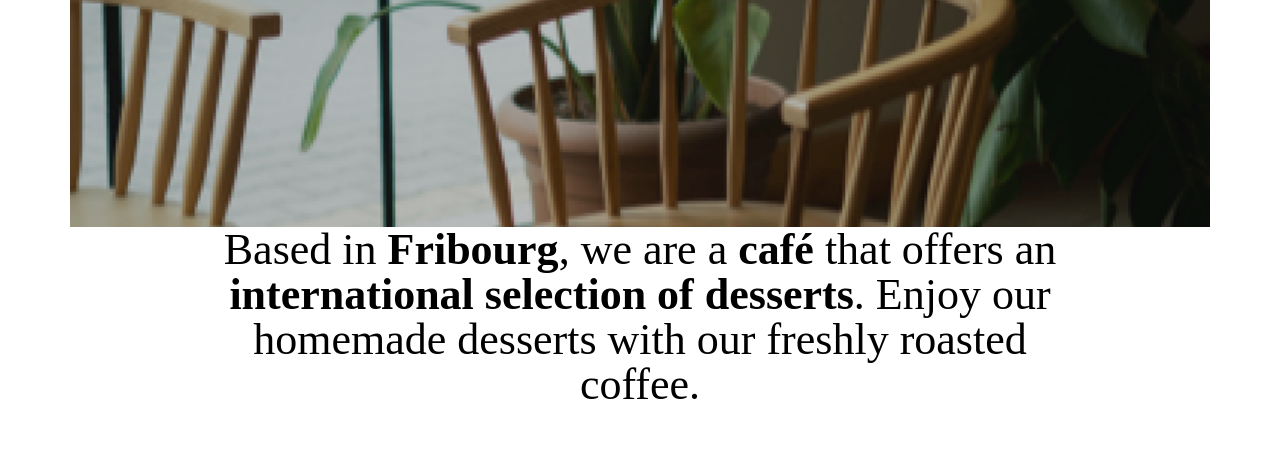
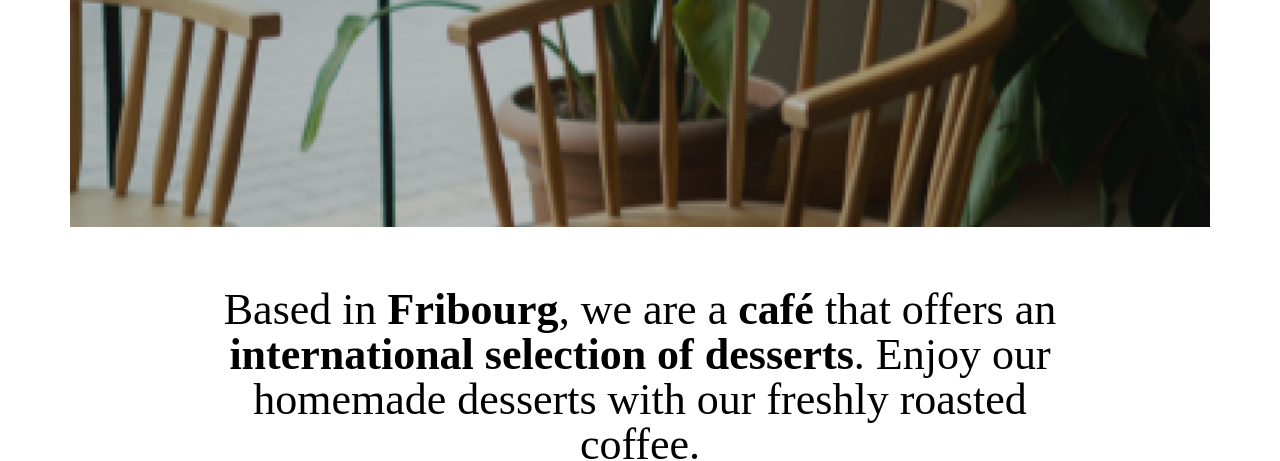
Before and after one commit to WabosuNopauwaal/AtasCafe-IMD22-NoahEllena, a website built with Parcel: page src/index.html in a window 1280 px wide. Shown: the part 500-961 px from the top of the page. Built offline with nearby package versions, Linux system fonts and the light colour scheme.

Commit message:
Last touches (although not everything works)

```diff
--- a/src/scss/main.scss
+++ b/src/scss/main.scss
@@ -104,8 +104,8 @@
     font-size: 44px;
     line-height: 45px;
     font-weight: 500;
-    margin-top: 60px;
-    margin-bottom: 65px;
+    padding-top: 60px;
+    padding-bottom: 65px;
   }
 }
 
@@ -114,8 +114,8 @@
     font-size: 24px;
     line-height: 29px;
     font-weight: 500;
-    margin-top: 36px;
-    margin-bottom: 31px;
+    padding-top: 36px;
+    padding-bottom: 31px;
   }
 }
 
```
